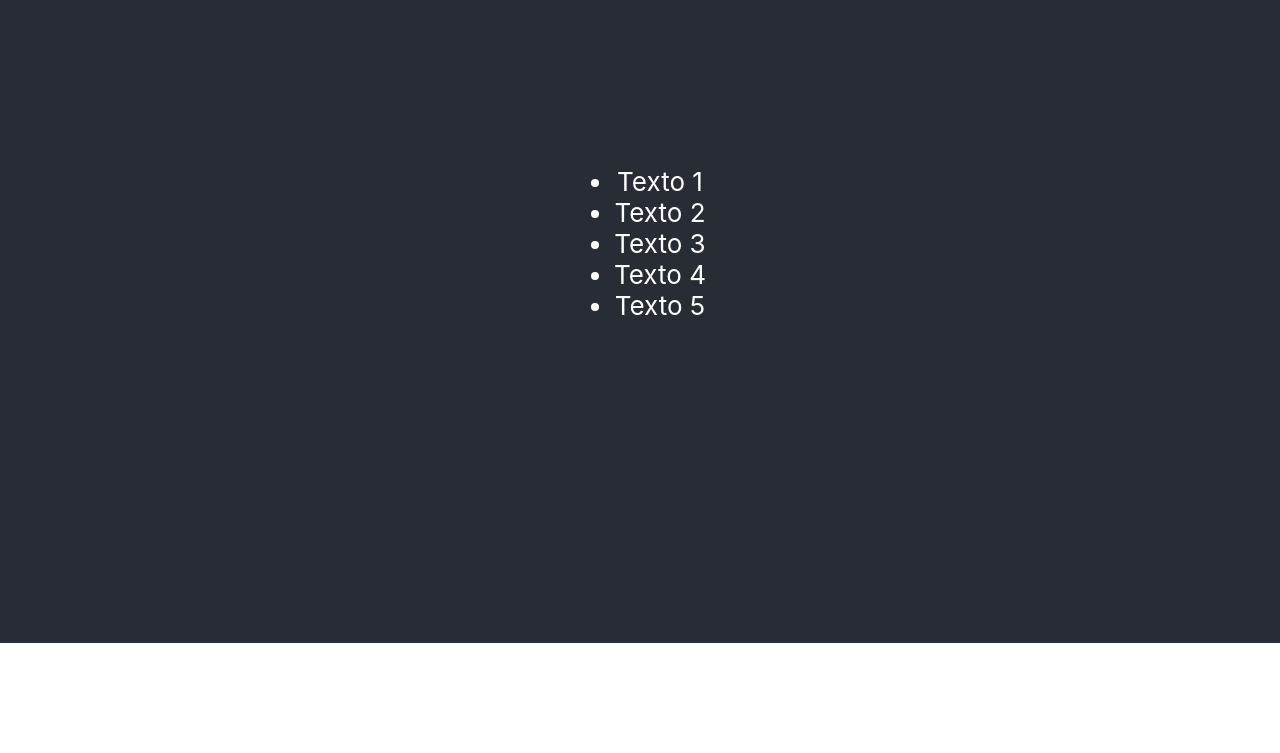
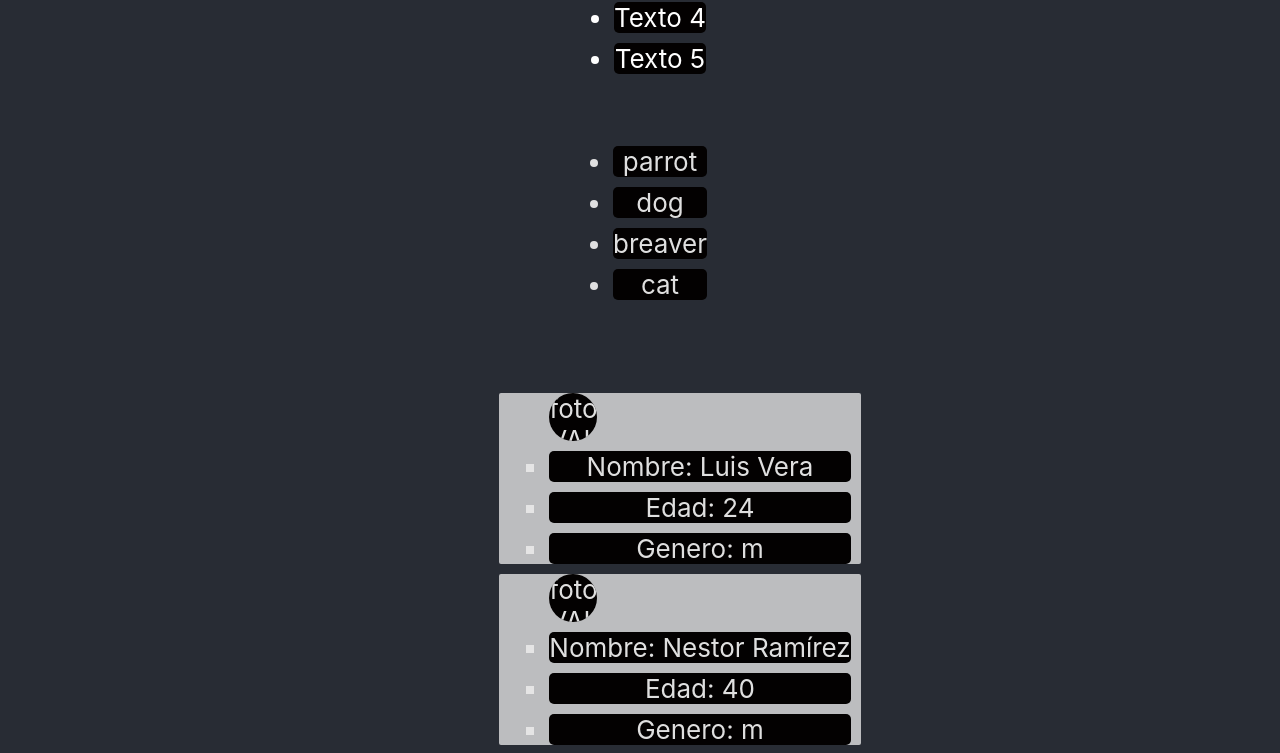
Before and after one commit to Daviidro/ReactCorrecto, a React (Create React App) app: page / in a window 1280 px wide. Shown: the part 957-1710 px from the top of the page. Before the commit the page ends 1600 px from the top, so only its background shows below. Built offline with nearby package versions, Linux system fonts and the light colour scheme.

Commit message:
RecuadroEjercicioClase

```diff
--- a/src/App.css
+++ b/src/App.css
@@ -73,3 +73,26 @@ button:hover {
   width: 200px;
   border: blue 1px;
 }
+
+li {
+  background-color: rgb(3, 1, 1);
+  color: rgba(231, 231, 231, 0.966);
+  margin: 10px;
+  border-radius: 5px;
+}
+
+#Tabla {
+  border-radius: 2px;
+  margin: 5px;
+  background-color: rgba(255, 255, 255, 0.685);
+  color: black;
+}
+
+#foto {
+  overflow: hidden;
+  width: 48px;
+  height: 48px;
+  max-height: 48px;
+  border: 4px solid $#000000;
+  border-radius: 48px;
+}
--- a/src/App.js
+++ b/src/App.js
@@ -1,4 +1,4 @@
-import { useEffect, useState } from "react";
+import { useState } from "react";
 
 import "./App.css";
 
@@ -15,10 +15,68 @@ function App() {
   const [count, setCount] = useState(0);
   console.log(count, "COUNT");
   console.log(setCount, "SET_COUNT");
-  const [isLoading, setIsLoading] = useState(true);
-  const [itemActive, setItemActive] = useState(null);
+
+
+  const [itemActive, setItemActive] = useState(null); // 1 valor inicial del estado - 2 actualizacion del estado
 
   const isActive = (itemNumber) => itemNumber === itemActive;
+
+  const koders = [
+    {
+      firstName: "Luis",
+      lastName: "Vera",
+      age: 24,
+      gender: "m",
+      photoURL: "URL VALIDA",
+    },
+    {
+      firstName: "Nestor",
+      lastName: "Ramírez",
+      age: 40,
+      gender: "m",
+      photoURL: "URL VALIDA",
+    },
+    {
+      firstName: "David",
+      lastName: "Romero",
+      age: 28,
+      gender: "m",
+      photoURL: "URL VALIDA",
+    },
+    {
+      firstName: "Yusef",
+      lastName: "Lopéz",
+      age: 40,
+      gender: "m",
+      photoURL: "URL VALIDA",
+    },
+  ];
+
+
+  const kodersData = koders.map((koder, index)=> (
+    <ul id="Tabla" key={index}>
+
+      <li id="foto" >{"foto:"}{koder.photoURL}</li>
+      <li >{"Nombre:"} {koder.firstName} {koder.lastName}</li>
+      <span></span>
+      <li >{"Edad:"} {koder.age}</li>
+      <span></span>
+      <li>{"Genero:"} {koder.gender}</li>
+
+    </ul>
+
+
+  ))
+
+
+
+
+  const animals = ["parrot", "dog", "breaver", "cat"];
+  const animalsUI = animals.map((animal, index) => (
+    <li key={index}>{animal}</li>
+  ));
+  console.log(animalsUI);
+
 
   const handleClick = (increase) => {
     let newCount = count;
@@ -31,11 +89,7 @@ function App() {
   };
   console.log(itemActive);
 
-  useEffect(() => {
-    setTimeout(() => {
-      setIsLoading(false);
-    }, 3000);
-  }, []);
+
 
   return (
     <div className="App">
@@ -47,9 +101,7 @@ function App() {
         <button onClick={() => handleClick(true)}>Increase</button>
         <button onClick={() => handleClick(false)}>Decrease</button>
       </header>
-      {isLoading ? (
-        "Esta cargando"
-      ) : (
+
         <header className="App-header">
           <ul>
             <li
@@ -83,6 +135,19 @@ function App() {
               Texto 5
             </li>
           </ul>
+
+          <ul>{animalsUI}</ul>
+
+
+          <div className="Nombres">
+          <br></br>
+          <ul>
+            <ul>{kodersData}</ul>
+          </ul>
+          <br></br>
+          </div>
+
+
         </header>
       )}
     </div>
```
